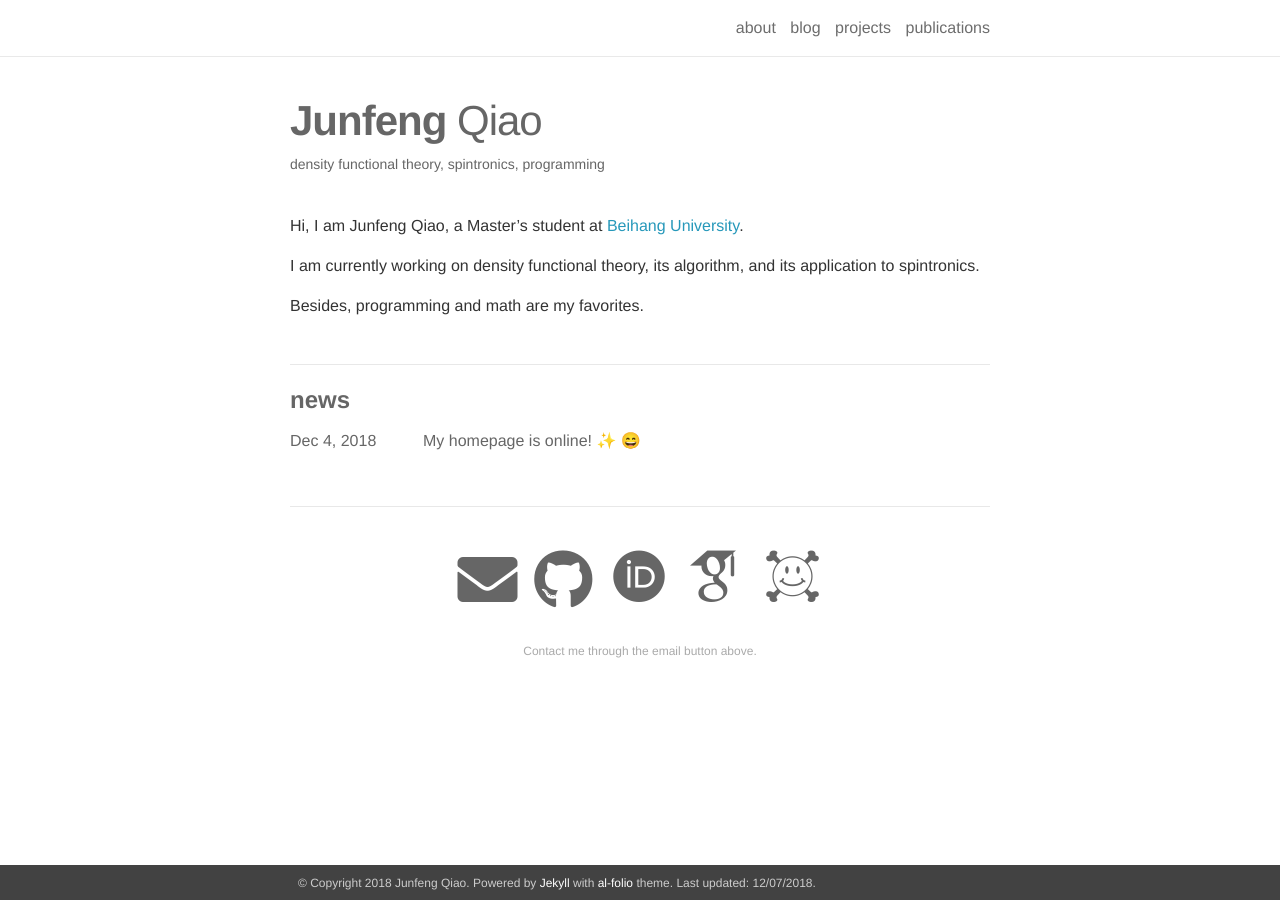
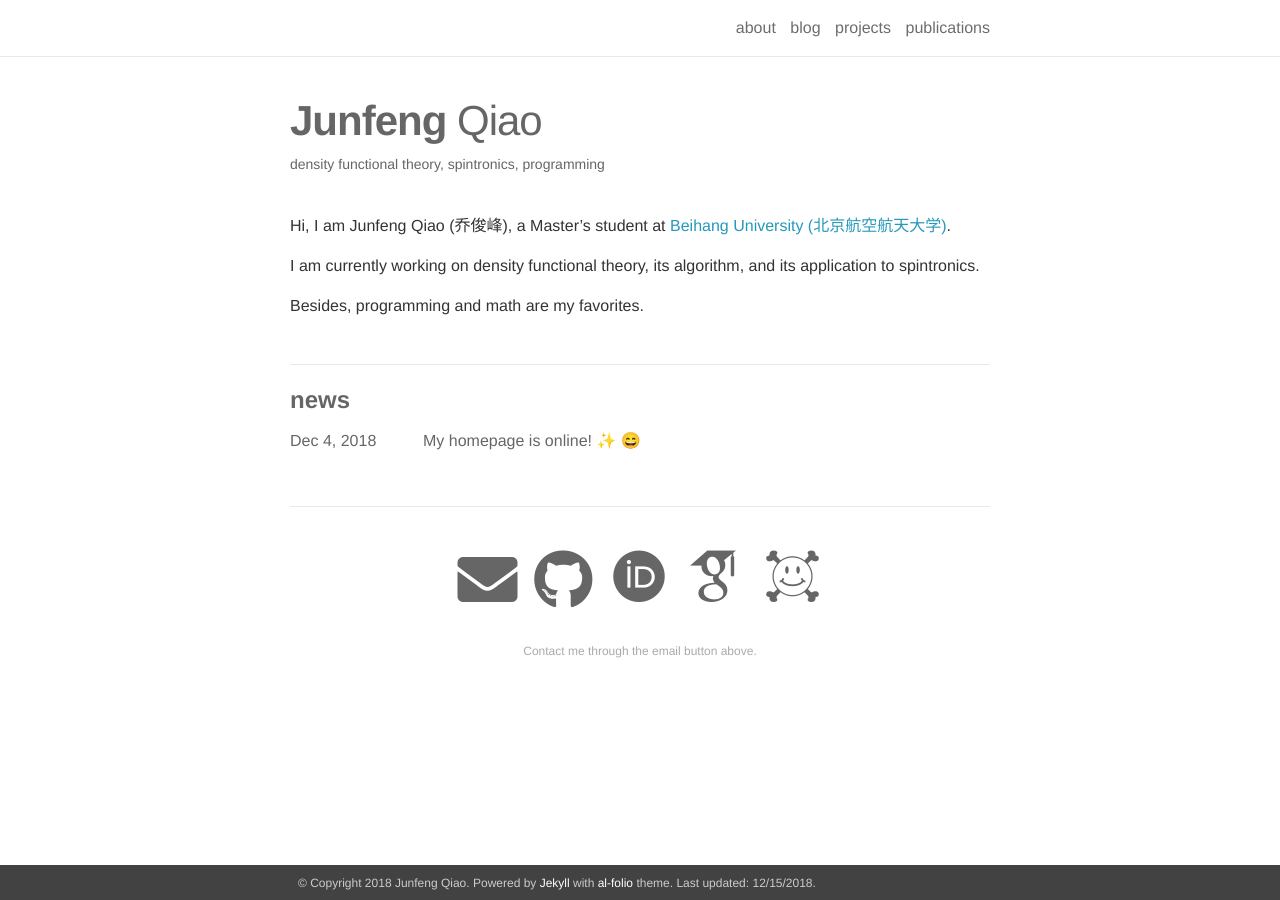
Before and after one commit to qiaojunfeng/qiaojunfeng.github.io, a Jekyll site: the page built from _pages/about.md, in a window 1280 px wide. Built offline with Jekyll 4.4.1, drawn with Linux system fonts in a browser that asks for light colours; nearby versions of some CDN libraries; emoji names are drawn with the system emoji font; some web fonts are replaced.

Commit message:
add chinese name & institution

```diff
--- a/_config.yml
+++ b/_config.yml
@@ -12,7 +12,7 @@ footer_text: >
 
 #url: qiaojunfeng.github.io # the base hostname & protocol for your site
 #baseurl: / # the subpath of your site, e.g. /blog/
-last_updated: 12/07/2018 # leave blank if you don't want to display last updated
+last_updated: 12/15/2018 # leave blank if you don't want to display last updated
 
 # -----------------------------------------------------------------------------
 # Social integration
--- a/_pages/about.md
+++ b/_pages/about.md
@@ -15,7 +15,7 @@ news: true
 social: true
 ---
 
-Hi, I am Junfeng Qiao, a Master's student at <a href="https://www.buaa.edu.cn">Beihang University</a>.
+Hi, I am Junfeng Qiao (乔俊峰), a Master's student at <a href="https://www.buaa.edu.cn">Beihang University (北京航空航天大学)</a>.
 
 I am currently working on density functional theory, its algorithm, and its application to spintronics.
 
```
